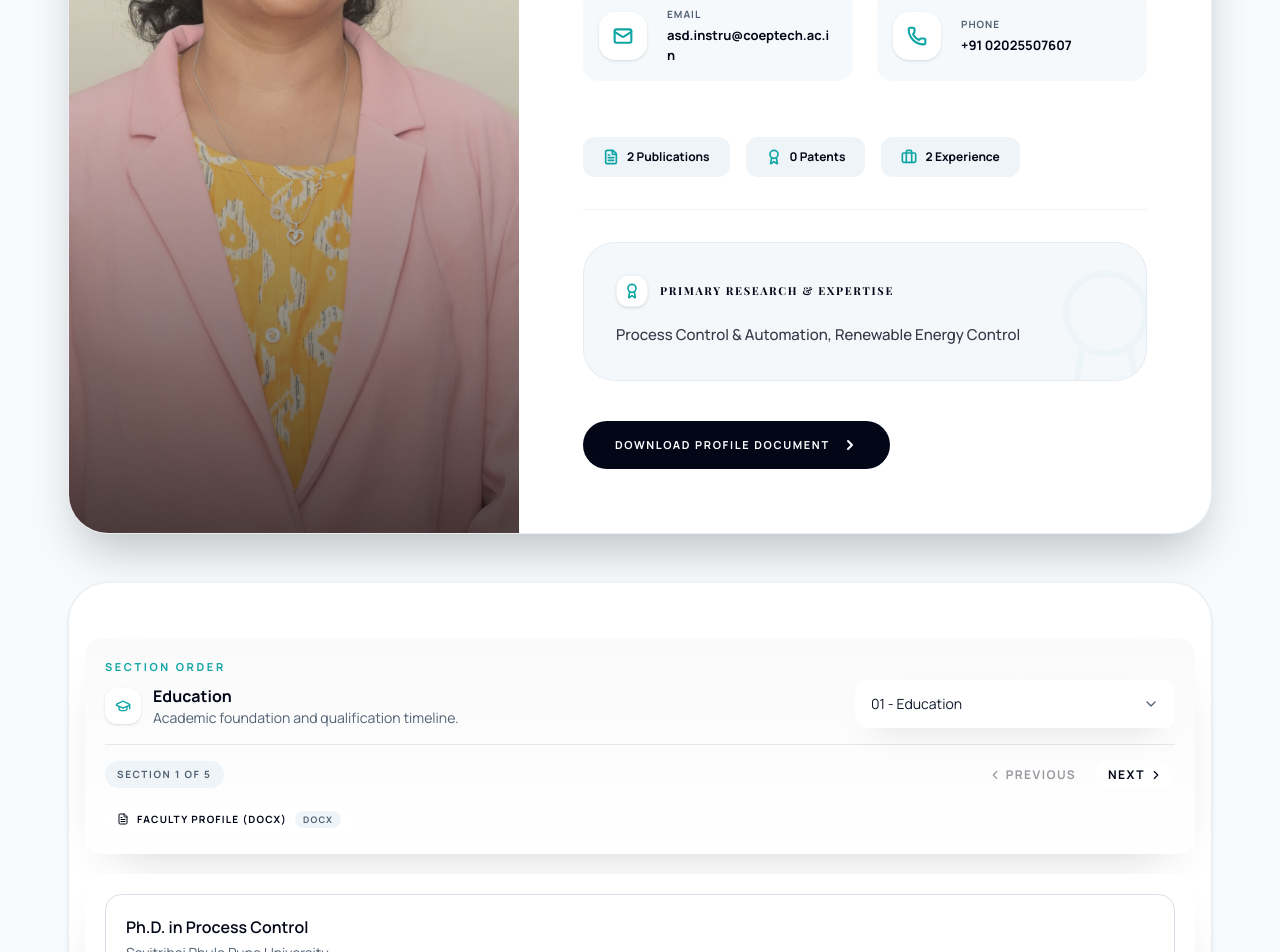
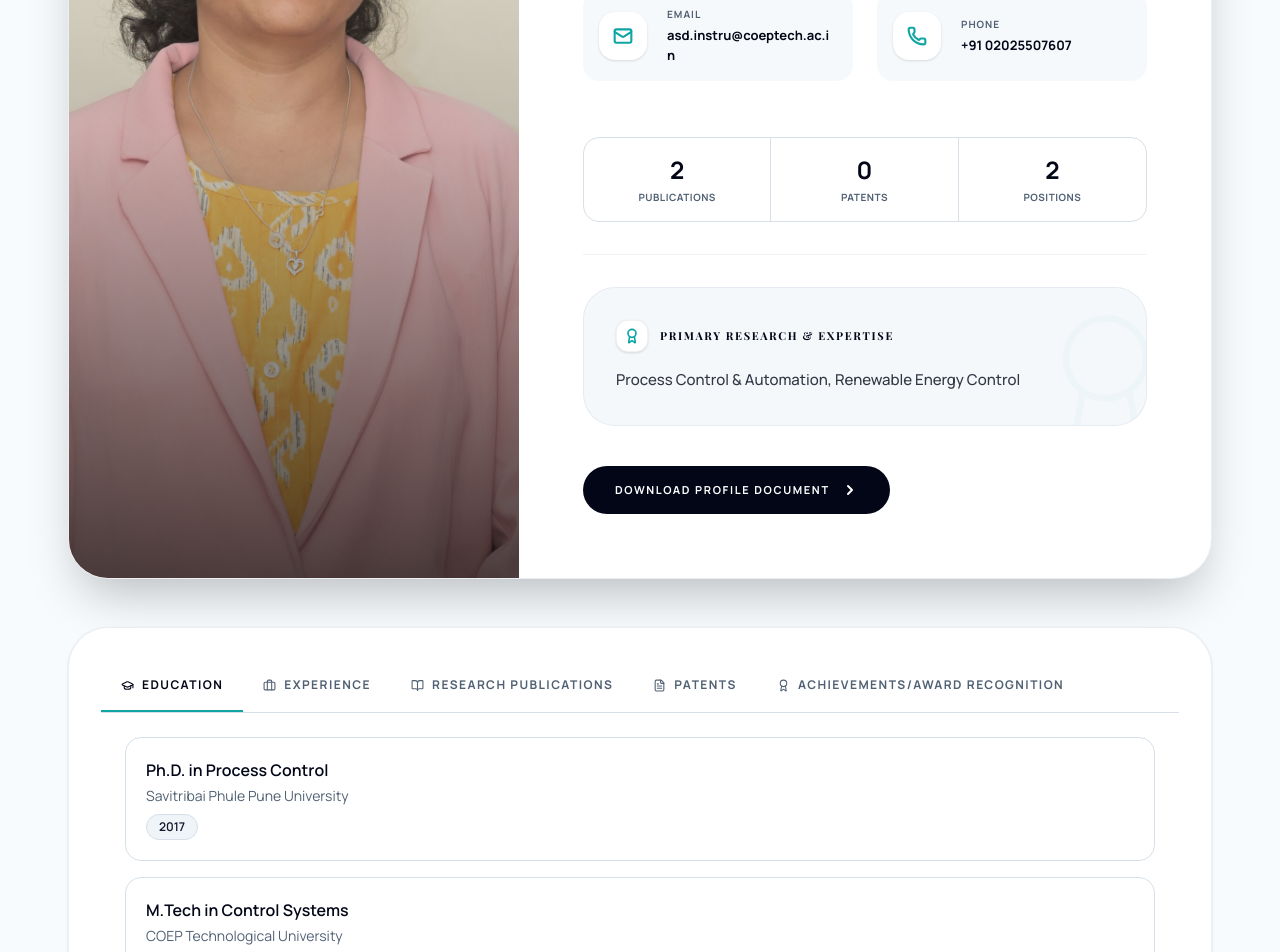
Before and after one commit to AnshMeshram/Instrumentation-department-website, a React (Vite) app: page /faculty/amruta-deshpande in a window 1280 px wide. Shown: the part 540-1492 px from the top of the page. Built offline with nearby package versions, Linux system fonts and the light colour scheme.

Commit message:
fix: implement faculty card redesign and profile layout updates

```diff
--- a/src/components/FacultyCard.jsx
+++ b/src/components/FacultyCard.jsx
@@ -1,140 +1,118 @@
 import { Link } from "react-router-dom";
-import { Card, CardContent } from "./ui/card";
-import { Badge } from "./ui/badge";
-import {
-  ArrowRight,
-  Briefcase,
-  FileText,
-  GraduationCap,
-  Mail,
-  Phone,
-  ScrollText,
-} from "lucide-react";
+import { ArrowUpRight, FileText, Mail, Phone } from "lucide-react";
 import {
   getFacultyDocPath,
   getFacultyImage,
+  getFacultyMetrics,
   getTopDegree,
 } from "../lib/facultyDirectory";
 
 export default function FacultyCard({ faculty }) {
   const imgSrc = getFacultyImage(faculty.image);
   const docPath = getFacultyDocPath(faculty.id);
+  const metrics = getFacultyMetrics(faculty);
   const topDegree = getTopDegree(faculty);
 
   return (
-    <Card className="group overflow-hidden border border-[var(--color-border)] bg-white rounded-[var(--radius-card)] hover:-translate-y-1 hover:shadow-xl transition-all duration-300 flex flex-col h-full">
-      <CardContent className="p-0 flex flex-col h-full flex-1">
-        {/* Image section — fixed aspect ratio */}
-        <div className="relative w-full aspect-[3/2] overflow-hidden bg-[var(--color-surface-soft)] shrink-0">
+    <div className="group flex flex-col overflow-hidden rounded-2xl border border-[var(--color-border)] bg-white transition-all duration-300 hover:-translate-y-1 hover:shadow-[0_16px_40px_-12px_rgba(0,0,0,0.12)]">
+
+      {/* ── Photo ── fixed 1:1 square, object-cover, object-top so face is visible */}
+      <div className="relative aspect-square w-full overflow-hidden bg-[var(--color-surface-soft)]">
         <img
           src={imgSrc}
           alt={faculty.name}
-            className="absolute inset-0 h-full w-full object-cover transition-transform duration-500 group-hover:scale-105"
-            onError={(e) => {
-              e.target.src = "/faculty_images/image.png";
-            }}
+          className="absolute inset-0 h-full w-full object-cover object-top transition-transform duration-500 group-hover:scale-[1.03]"
+          onError={(e) => { e.target.src = "/faculty_images/image.png"; }}
           loading="lazy"
+          decoding="async"
         />
-          {/* Dark gradient overlay at bottom */}
-          <div className="absolute inset-0 bg-gradient-to-t from-black/60 via-transparent to-transparent" />
-          {/* Designation badge over image */}
-          <div className="absolute bottom-3 left-3">
-            <span className="rounded-full bg-[var(--color-primary)] px-3 py-1 text-[11px] font-bold text-white shadow-sm">
+        {/* thin teal bottom border appears on hover */}
+        <div className="absolute bottom-0 left-0 right-0 h-[3px] translate-y-full bg-[var(--color-accent)] transition-transform duration-300 group-hover:translate-y-0" />
+      </div>
+
+      {/* ── Body ── */}
+      <div className="flex flex-1 flex-col p-5">
+
+        {/* Designation pill */}
+        <span className="inline-flex w-fit rounded-full border border-[var(--color-border)] bg-[var(--color-surface-soft)] px-3 py-1 text-[10px] font-bold uppercase tracking-[0.15em] text-[var(--color-text-soft)]">
           {faculty.designation}
         </span>
-          </div>
-        </div>
 
-        {/* Content section */}
-        <div className="flex flex-col flex-1 p-5">
-          {/* Name + research area */}
-          <h3 className="font-serif text-xl font-black text-[var(--color-heading)] leading-tight group-hover:text-[var(--color-accent)] transition-colors">
+        {/* Name */}
+        <h3 className="mt-3 font-[var(--font-serif)] text-[1.15rem] font-black leading-snug text-[var(--color-heading)] transition-colors duration-200 group-hover:text-[var(--color-accent)]">
           {faculty.name}
         </h3>
-          {topDegree && (
-            <p className="mt-1 text-[10px] font-bold uppercase tracking-wider text-[var(--color-text-soft)]">
+
+        {/* Top degree */}
+        <p className="mt-1 text-[11px] font-semibold text-[var(--color-text-soft)]">
           {topDegree}
         </p>
-          )}
-          <p className="mt-2 text-xs font-semibold text-[var(--color-text-soft)] uppercase tracking-wider line-clamp-2">
+
+        {/* Research area — left teal border */}
+        <p className="mt-3 border-l-2 border-[var(--color-accent)] pl-3 text-[12px] leading-relaxed text-[var(--color-text-soft)] line-clamp-2">
           {faculty.research}
         </p>
 
         {/* Divider */}
         <div className="my-4 h-px w-full bg-[var(--color-border)]" />
 
-          {/* Stats row — show all metrics from faculty.json */}
+        {/* Stats row — 3 numbers: publications, patents, achievements */}
         <div className="grid grid-cols-3 gap-2 text-center">
-            <div className="rounded-xl bg-[var(--color-surface-soft)] py-2 px-1">
-              <p className="text-lg font-black text-[var(--color-heading)]">
-                {faculty.publications?.length || 0}
-              </p>
-              <p className="text-[10px] font-bold uppercase tracking-wider text-[var(--color-text-soft)]">
-                Papers
-              </p>
+          {[
+            { n: metrics.publicationCount, label: "Papers" },
+            { n: metrics.patentCount,      label: "Patents" },
+            { n: metrics.achievementCount, label: "Awards" },
+          ].map(({ n, label }) => (
+            <div key={label} className="rounded-xl bg-[var(--color-surface-soft)] py-2">
+              <p className="text-base font-black text-[var(--color-heading)]">{n}</p>
+              <p className="text-[10px] font-bold uppercase tracking-wide text-[var(--color-text-soft)]">{label}</p>
             </div>
-            <div className="rounded-xl bg-[var(--color-surface-soft)] py-2 px-1">
-              <p className="text-lg font-black text-[var(--color-heading)]">
-                {faculty.patents?.length || 0}
-              </p>
-              <p className="text-[10px] font-bold uppercase tracking-wider text-[var(--color-text-soft)]">
-                Patents
-              </p>
-            </div>
-            <div className="rounded-xl bg-[var(--color-surface-soft)] py-2 px-1">
-              <p className="text-lg font-black text-[var(--color-heading)]">
-                {faculty.achievements?.length || 0}
-              </p>
-              <p className="text-[10px] font-bold uppercase tracking-wider text-[var(--color-text-soft)]">
-                Awards
-              </p>
-            </div>
+          ))}
         </div>
 
-          {/* Contact row */}
-          <div className="mt-4 flex flex-col gap-2">
+        {/* Contact links */}
+        <div className="mt-4 space-y-2">
           <a
             href={"mailto:" + faculty.email}
-              className="flex items-center justify-center gap-2 rounded-xl border border-[var(--color-border)] px-3 py-2 text-xs font-semibold text-[var(--color-text)] hover:border-[var(--color-accent)] hover:text-[var(--color-accent)] transition-colors"
+            className="flex items-center gap-2 rounded-lg border border-[var(--color-border)] px-3 py-2 text-[11px] font-semibold text-[var(--color-text)] transition-colors hover:border-[var(--color-accent)] hover:text-[var(--color-accent)]"
           >
-              <Mail size={13} className="shrink-0" />
+            <Mail size={12} className="shrink-0 text-[var(--color-accent)]" />
             <span className="truncate">{faculty.email}</span>
           </a>
           <a
             href={"tel:" + faculty.phone.replace(/\s+/g, "")}
-              className="flex items-center justify-center gap-2 rounded-xl border border-[var(--color-border)] px-3 py-2 text-xs font-semibold text-[var(--color-text)] hover:border-[var(--color-accent)] hover:text-[var(--color-accent)] transition-colors"
+            className="flex items-center gap-2 rounded-lg border border-[var(--color-border)] px-3 py-2 text-[11px] font-semibold text-[var(--color-text)] transition-colors hover:border-[var(--color-accent)] hover:text-[var(--color-accent)]"
           >
-              <Phone size={13} className="shrink-0" />
+            <Phone size={12} className="shrink-0 text-[var(--color-accent)]" />
             <span>{faculty.phone}</span>
           </a>
         </div>
 
-          {/* Spacer pushes button to bottom */}
+        {/* Push buttons to bottom */}
         <div className="flex-1" />
 
-          {/* Show docPath above View Profile if it exists */}
+        {/* Footer actions */}
+        <div className="mt-5 flex items-center gap-2 border-t border-[var(--color-border)] pt-4">
+          <Link
+            to={"/faculty/" + faculty.id}
+            className="flex flex-1 items-center justify-center gap-1.5 rounded-full bg-[var(--color-primary)] py-2.5 text-[11px] font-bold text-white transition-colors hover:bg-[var(--color-accent)]"
+          >
+            View Profile
+            <ArrowUpRight size={12} />
+          </Link>
           {docPath && (
             <a
               href={docPath}
               target="_blank"
               rel="noreferrer"
-              className="mt-4 flex w-full items-center justify-center gap-2 rounded-full border border-[var(--color-border)] py-2 text-xs font-bold text-[var(--color-text)] transition-colors hover:border-[var(--color-accent)] hover:text-[var(--color-accent)] cursor-pointer"
+              title="Download CV"
+              className="flex h-9 w-9 shrink-0 items-center justify-center rounded-full border border-[var(--color-border)] bg-[var(--color-surface-soft)] text-[var(--color-text-soft)] transition-colors hover:border-[var(--color-accent)] hover:text-[var(--color-accent)]"
             >
-              <FileText size={13} />
-              Profile Document
+              <FileText size={14} />
             </a>
           )}
-
-          {/* View Profile CTA — full width, bottom of card */}
-          <Link
-            to={"/faculty/" + faculty.id}
-            className="mt-4 flex w-full items-center justify-center gap-2 rounded-full bg-[var(--color-primary)] py-2.5 text-xs font-bold text-white transition-all hover:bg-[var(--color-accent)]"
-          >
-            View Profile
-            <ArrowRight size={13} />
-          </Link>
         </div>
-      </CardContent>
-    </Card>
+      </div>
+    </div>
   );
 }
--- a/src/components/ProfileTabs.jsx
+++ b/src/components/ProfileTabs.jsx
@@ -4,21 +4,12 @@ import {
   Award,
   BookOpen,
   Briefcase,
-  ChevronLeft,
-  ChevronRight,
   FileText,
   GraduationCap,
   Sparkles,
 } from "lucide-react";
 import { getFacultyDocPath } from "../lib/facultyDirectory";
 import { getSectionResources } from "../lib/facultySectionResources";
-import {
-  Select,
-  SelectContent,
-  SelectItem,
-  SelectTrigger,
-  SelectValue,
-} from "./ui/select";
 
 const sectionIcons = {
   education: GraduationCap,
@@ -85,21 +76,6 @@ export default function ProfileTabs({ faculty }) {
       ...records,
     ];
   }, [activeTab, profileDocPath]);
-
-  const activeTabMeta = tabs.find((tab) => tab.key === activeTab) || tabs[0];
-  const activeIndex = tabs.findIndex((tab) => tab.key === activeTab);
-
-  const handleTabChange = (tabKey) => {
-    setActiveTab(tabKey);
-  };
-
-  const moveSection = (offset) => {
-    const nextIndex = activeIndex + offset;
-    if (nextIndex < 0 || nextIndex >= tabs.length) {
-      return;
-    }
-    setActiveTab(tabs[nextIndex].key);
-  };
 
   const renderSectionContent = (tabKey) => {
     if (tabKey === "education") {
@@ -206,105 +182,66 @@ export default function ProfileTabs({ faculty }) {
     );
   };
 
-  const ActiveIcon = sectionIcons[activeTabMeta.key];
-
   return (
-    <section className="mt-10 space-y-5">
-      <div className="rounded-2xl bg-[linear-gradient(180deg,#fafafa_0%,#ffffff_100%)] p-5 shadow-[0_20px_50px_-30px_rgba(0,0,0,0.25)]">
-        <div className="flex flex-col gap-4 md:flex-row md:items-end md:justify-between">
-          <div className="min-w-0 flex-1">
-            <p className="text-[11px] font-bold uppercase tracking-[0.24em] text-[var(--color-accent)]">
-              Section Order
-            </p>
-            <div className="mt-2 flex items-center gap-3">
-              <div className="inline-flex h-9 w-9 items-center justify-center rounded-xl bg-white text-[var(--color-accent)] shadow-sm">
-                {ActiveIcon ? <ActiveIcon size={16} /> : <Sparkles size={16} />}
-              </div>
-              <div>
-                <p className="text-base font-black text-[var(--color-heading)]">
-                  {activeTabMeta.label}
-                </p>
-                <p className="text-sm text-[var(--color-text-soft)]">
-                  {activeTabMeta.description}
-                </p>
-              </div>
+    <section className="space-y-0">
+      {/* Horizontal scrollable tab bar */}
+      <div className="border-b border-[var(--color-border)]">
+        <div className="flex overflow-x-auto scrollbar-none gap-0">
+          {tabs.map((tab) => {
+            const Icon = sectionIcons[tab.key];
+            const isActive = activeTab === tab.key;
+            return (
+              <button
+                key={tab.key}
+                type="button"
+                onClick={() => setActiveTab(tab.key)}
+                className={[
+                  "flex shrink-0 items-center gap-2 border-b-2 px-5 py-4 text-[12px] font-bold uppercase tracking-[0.12em] transition-colors whitespace-nowrap",
+                  isActive
+                    ? "border-[var(--color-accent)] text-[var(--color-heading)]"
+                    : "border-transparent text-[var(--color-text-soft)] hover:text-[var(--color-heading)]"
+                ].join(" ")}
+              >
+                {Icon && <Icon size={13} />}
+                {tab.label}
+              </button>
+            );
+          })}
         </div>
       </div>
 
-          <div className="w-full md:w-80">
-            <Select value={activeTab} onValueChange={handleTabChange}>
-              <SelectTrigger className="h-12 rounded-xl border-none bg-white shadow-[0_14px_34px_-20px_rgba(0,0,0,0.35)] focus:ring-2 focus:ring-accent/20">
-                <SelectValue placeholder="Select profile section" />
-              </SelectTrigger>
-              <SelectContent className="rounded-xl border-none shadow-[0_24px_56px_-24px_rgba(0,0,0,0.35)]">
-                {tabs.map((tab, index) => (
-                  <SelectItem
-                    key={tab.key}
-                    value={tab.key}
-                    className="rounded-lg data-[highlighted]:bg-[var(--color-surface-soft)] data-[highlighted]:text-[var(--color-heading)]"
+      {/* Tab content */}
+      <div className="min-h-[20rem] p-6">
+        <AnimatePresence mode="wait" initial={false}>
+          <Motion.div
+            key={activeTab}
+            initial={{ opacity: 0, y: 8 }}
+            animate={{ opacity: 1, y: 0 }}
+            exit={{ opacity: 0, y: -4 }}
+            transition={{ duration: 0.2, ease: "easeOut" }}
           >
-                    {String(index + 1).padStart(2, "0")} - {tab.label}
-                  </SelectItem>
-                ))}
-              </SelectContent>
-            </Select>
-          </div>
-        </div>
+            {renderSectionContent(activeTab)}
 
-        <div className="mt-4 flex flex-wrap items-center justify-between gap-3 border-t border-[var(--color-border)]/70 pt-4">
-          <div className="inline-flex rounded-full bg-[var(--color-surface-soft)] px-3 py-1.5 text-[10px] font-bold uppercase tracking-[0.16em] text-[var(--color-text-soft)]">
-            Section {activeIndex + 1} of {tabs.length}
-          </div>
-
-          <div className="flex items-center gap-2">
-            <button
-              type="button"
-              onClick={() => moveSection(-1)}
-              disabled={activeIndex <= 0}
-              className="inline-flex items-center gap-1 rounded-full bg-white px-3 py-1.5 text-xs font-black uppercase tracking-[0.12em] text-[var(--color-heading)] shadow-[0_10px_30px_-20px_rgba(0,0,0,0.35)] transition hover:-translate-y-0.5 disabled:cursor-not-allowed disabled:opacity-40"
-            >
-              <ChevronLeft size={14} />
-              Previous
-            </button>
-            <button
-              type="button"
-              onClick={() => moveSection(1)}
-              disabled={activeIndex >= tabs.length - 1}
-              className="inline-flex items-center gap-1 rounded-full bg-white px-3 py-1.5 text-xs font-black uppercase tracking-[0.12em] text-[var(--color-heading)] shadow-[0_10px_30px_-20px_rgba(0,0,0,0.35)] transition hover:-translate-y-0.5 disabled:cursor-not-allowed disabled:opacity-40"
-            >
-              Next
-              <ChevronRight size={14} />
-            </button>
-          </div>
-        </div>
-
-        {sectionResources.length ? (
-          <div className="mt-4 flex flex-wrap gap-2">
+            {/* Section resources */}
+            {sectionResources.length > 0 && (
+              <div className="mt-6 flex flex-wrap gap-2 border-t border-[var(--color-border)] pt-6">
                 {sectionResources.map((resource) => (
                   <a
                     key={`${resource.href}-${resource.label}`}
                     href={resource.href}
                     target="_blank"
                     rel="noreferrer"
-                className="inline-flex items-center gap-2 rounded-full bg-white px-3 py-1.5 text-[10px] font-bold uppercase tracking-[0.12em] text-[var(--color-heading)] shadow-[0_10px_30px_-20px_rgba(0,0,0,0.35)] transition hover:-translate-y-0.5"
+                    className="inline-flex items-center gap-2 rounded-full border border-[var(--color-border)] bg-[var(--color-surface-soft)] px-3 py-1.5 text-[10px] font-bold uppercase tracking-[0.12em] text-[var(--color-heading)] transition hover:-translate-y-0.5 hover:shadow-sm"
                   >
                     <FileText size={12} />
                     {resource.label}
-                <span className="rounded-full bg-[var(--color-surface-soft)] px-2 py-0.5 text-[9px] text-[var(--color-text-soft)]">
+                    <span className="rounded-full bg-white px-2 py-0.5 text-[9px] text-[var(--color-text-soft)]">
                       {resource.type}
                     </span>
                   </a>
                 ))}
               </div>
-        ) : null}
-      </div>
-
-      <div className="min-h-[28rem] rounded-2xl bg-white p-5 shadow-[0_20px_50px_-30px_rgba(0,0,0,0.25)]">
-        <AnimatePresence mode="wait" initial={false}>
-          <Motion.div
-            transition={{ duration: 0.24, ease: "easeOut" }}
-          >
-            {renderSectionContent(activeTab)}
+            )}
           </Motion.div>
         </AnimatePresence>
       </div>
--- a/src/pages/Faculty.jsx
+++ b/src/pages/Faculty.jsx
@@ -86,7 +86,6 @@ export default function Faculty() {
       />
 
       <section className="relative overflow-hidden rounded-[var(--radius-card)] border border-[var(--color-border)] bg-[var(--color-surface-soft)] px-6 py-8 shadow-sm md:px-8">
-        <div className="absolute right-0 top-0 h-64 w-64 -translate-y-24 translate-x-16 rounded-full bg-[var(--color-accent)]/10 blur-3xl" />
         <div className="relative">
           <div className="flex flex-wrap items-center justify-between gap-4 border-b border-[var(--color-border)] pb-6">
             <div>
@@ -144,7 +143,7 @@ export default function Faculty() {
                           <Icon size={16} />
                         </div>
                       </div>
-                      <p className="mt-4 font-[var(--font-serif)] text-4xl font-black text-[var(--color-heading)]">
+                      <p className="mt-4 font-[var(--font-serif)] text-5xl font-black text-[var(--color-heading)]">
                         {item.value}
                       </p>
                     </CardContent>
--- a/src/pages/FacultyProfile.jsx
+++ b/src/pages/FacultyProfile.jsx
@@ -60,11 +60,10 @@ export default function FacultyProfile() {
       <div className="mx-auto max-w-6xl overflow-hidden rounded-[var(--radius-container)] bg-white shadow-2xl border border-[var(--color-border)]/50 flex flex-col lg:flex-row">
         {/* Left Side - Image */}
         <div className="relative w-full lg:w-[400px] xl:w-[450px] shrink-0 overflow-hidden bg-[var(--color-surface-soft)] flex flex-col justify-end h-80 sm:h-96 lg:h-auto lg:min-h-[400px]">
-          <div className="absolute inset-0 bg-[radial-gradient(circle_at_top_right,rgba(14,165,164,0.1),transparent_50%)]" />
           <img
             src={initialImg}
             alt={faculty.name}
-            className="absolute inset-0 h-full w-full object-cover"
+            className="absolute inset-0 h-full w-full object-cover object-top"
             onError={(e) => {
               if (e?.target) e.target.src = "/faculty_images/image.png";
             }}
@@ -181,18 +180,18 @@ export default function FacultyProfile() {
             </div>
           )}
 
-          <div className="mt-8 flex flex-wrap gap-4">
-            <div className="flex items-center gap-2 rounded-xl bg-[var(--color-surface-soft)] px-5 py-3 text-xs font-bold text-[var(--color-heading)]">
-              <FileText className="text-[var(--color-accent)]" size={16} strokeWidth={2.5} />
-              {metrics.publicationCount} Publications
+          <div className="mt-8 grid grid-cols-3 divide-x divide-[var(--color-border)] rounded-2xl border border-[var(--color-border)] overflow-hidden">
+            <div className="flex flex-col items-center py-4 px-2">
+              <p className="text-2xl font-black font-[var(--font-serif)] text-[var(--color-heading)]">{metrics.publicationCount}</p>
+              <p className="mt-1 text-[10px] font-bold uppercase tracking-wider text-[var(--color-text-soft)]">Publications</p>
             </div>
-            <div className="flex items-center gap-2 rounded-xl bg-[var(--color-surface-soft)] px-5 py-3 text-xs font-bold text-[var(--color-heading)]">
-              <Award className="text-[var(--color-accent)]" size={16} strokeWidth={2.5} />
-              {metrics.patentCount} Patents
+            <div className="flex flex-col items-center py-4 px-2">
+              <p className="text-2xl font-black font-[var(--font-serif)] text-[var(--color-heading)]">{metrics.patentCount}</p>
+              <p className="mt-1 text-[10px] font-bold uppercase tracking-wider text-[var(--color-text-soft)]">Patents</p>
             </div>
-            <div className="flex items-center gap-2 rounded-xl bg-[var(--color-surface-soft)] px-5 py-3 text-xs font-bold text-[var(--color-heading)]">
-              <Briefcase className="text-[var(--color-accent)]" size={16} strokeWidth={2.5} />
-              {metrics.experienceCount} Experience
+            <div className="flex flex-col items-center py-4 px-2">
+              <p className="text-2xl font-black font-[var(--font-serif)] text-[var(--color-heading)]">{metrics.experienceCount}</p>
+              <p className="mt-1 text-[10px] font-bold uppercase tracking-wider text-[var(--color-text-soft)]">Positions</p>
             </div>
           </div>
 
@@ -237,7 +236,7 @@ export default function FacultyProfile() {
       </div>
 
       <section className="mx-auto w-full max-w-6xl pt-4">
-        <div className="rounded-[var(--radius-container)] bg-white p-4 shadow-sm border border-[var(--color-border)]/50">
+        <div className="rounded-[var(--radius-container)] bg-white p-6 md:p-8 shadow-sm border border-[var(--color-border)]/50">
           <ProfileTabs faculty={faculty} />
         </div>
       </section>
--- a/src/pages/Publications.jsx
+++ b/src/pages/Publications.jsx
@@ -339,7 +339,7 @@ export default function Publications() {
               </Badge>
             </div>
 
-            <h1 className="mt-8 font-[var(--font-serif)] text-5xl font-black leading-[1.1] tracking-tight text-[var(--color-heading)] md:text-6xl">
+            <h1 className="mt-8 font-[var(--font-serif)] text-4xl font-black leading-[1.1] tracking-tight text-[var(--color-heading)] md:text-5xl">
               Academic Publications
             </h1>
 
```
Also changed, not shown: src/pages/Patents.jsx (+7 -3 lines). Lines whose indentation alone changed are shown as unchanged.
